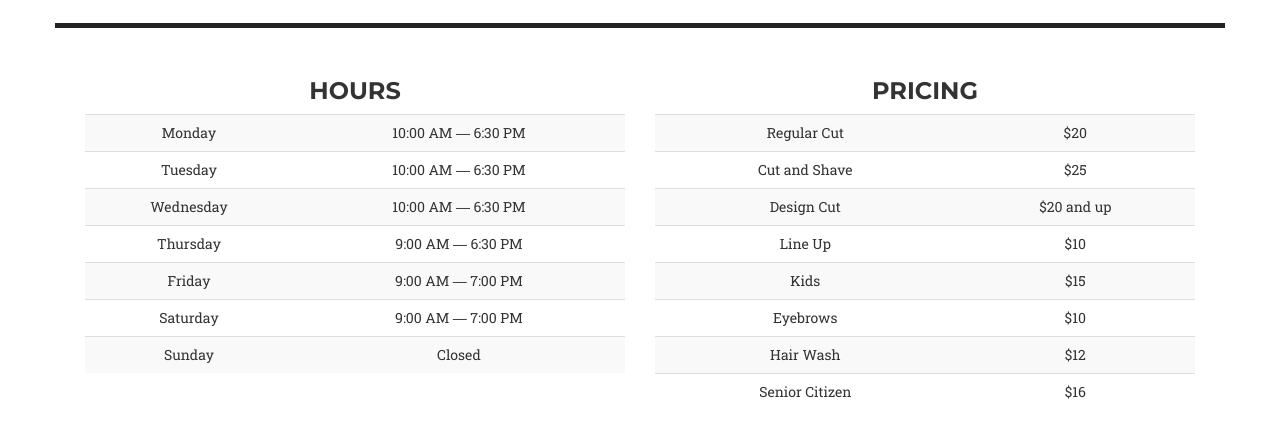
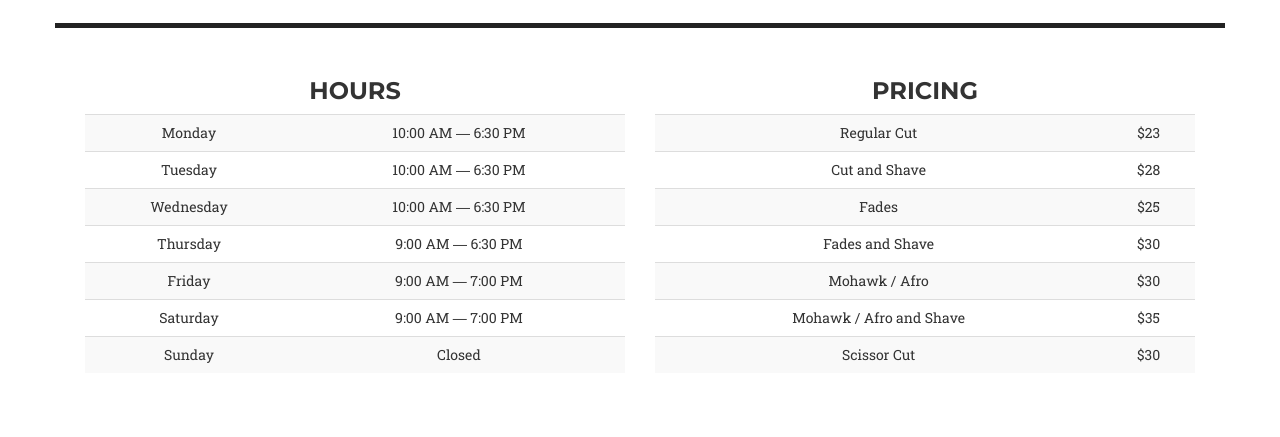
Before and after one commit to peterkrieg/slysbarbershop, a website: page index.html in a window 1280 px wide. Shown: the part 2167-2604 px from the top of the page. Drawn offline with nearby package versions, Linux system fonts and the light colour scheme; a web font is replaced by a local one.

Commit message:
update prices

```diff
--- a/index.html
+++ b/index.html
@@ -137,7 +137,7 @@
             <i class="fa fa-dollar fa-stack-1x fa-inverse"></i>
           </span>
           <h4 class="service-heading">Value</h4>
-          <p class="text-muted">We offer haircuts at a phenomenal price.  With a regular cut starting at $20, Sly's Barber Shop is the best value in Boston.  </p>
+          <p class="text-muted">We offer haircuts at a phenomenal price.  With a regular cut starting at $23, Sly's Barber Shop is the best value in Boston.  </p>
         </div>
         <div class="col-md-4  wow bounceInLeft">
           <span class="fa-stack fa-4x">
@@ -145,7 +145,7 @@
             <i class="fa fa-scissors fa-stack-1x fa-inverse"></i>
           </span>
           <h4 class="service-heading">Years of Experience</h4>
-          <p class="text-muted">Sly and his assistant Michael have been cutting hair for a combined 20+ years.</p>
+          <p class="text-muted">Sly and his assistants have been cutting hair for a combined 30+ years.</p>
         </div>
         <div class="col-md-4  wow bounceInLeft">
           <span class="fa-stack fa-4x">
@@ -217,35 +217,31 @@
         <table class="table table-striped  pricing">
           <tr>
             <td>Regular Cut</td>
-            <td>$20</td>
+            <td>$23</td>
           </tr>
           <tr>
             <td>Cut and Shave</td>
+            <td>$28</td>
+          </tr>
+          <tr>
+            <td>Fades</td>
             <td>$25</td>
           </tr>
           <tr>
-            <td>Design Cut</td>
-            <td>$20 and up</td>
+            <td>Fades and Shave</td>
+            <td>$30</td>
           </tr>
           <tr>
-            <td>Line Up</td>
-            <td>$10</td>
+            <td>Mohawk / Afro</td>
+            <td>$30</td>
           </tr>
           <tr>
-            <td>Kids</td>
-            <td>$15</td>
+            <td>Mohawk / Afro and Shave</td>
+            <td>$35</td>
           </tr>
           <tr>
-            <td>Eyebrows</td>
-            <td>$10</td>
-          </tr>
-          <tr>
-            <td>Hair Wash</td>
-            <td>$12</td>
-          </tr>
-          <tr>
-            <td>Senior Citizen</td>
-            <td>$16</td>
+            <td>Scissor Cut</td>
+            <td>$30</td>
           </tr>
         </table>
       </div>
```
